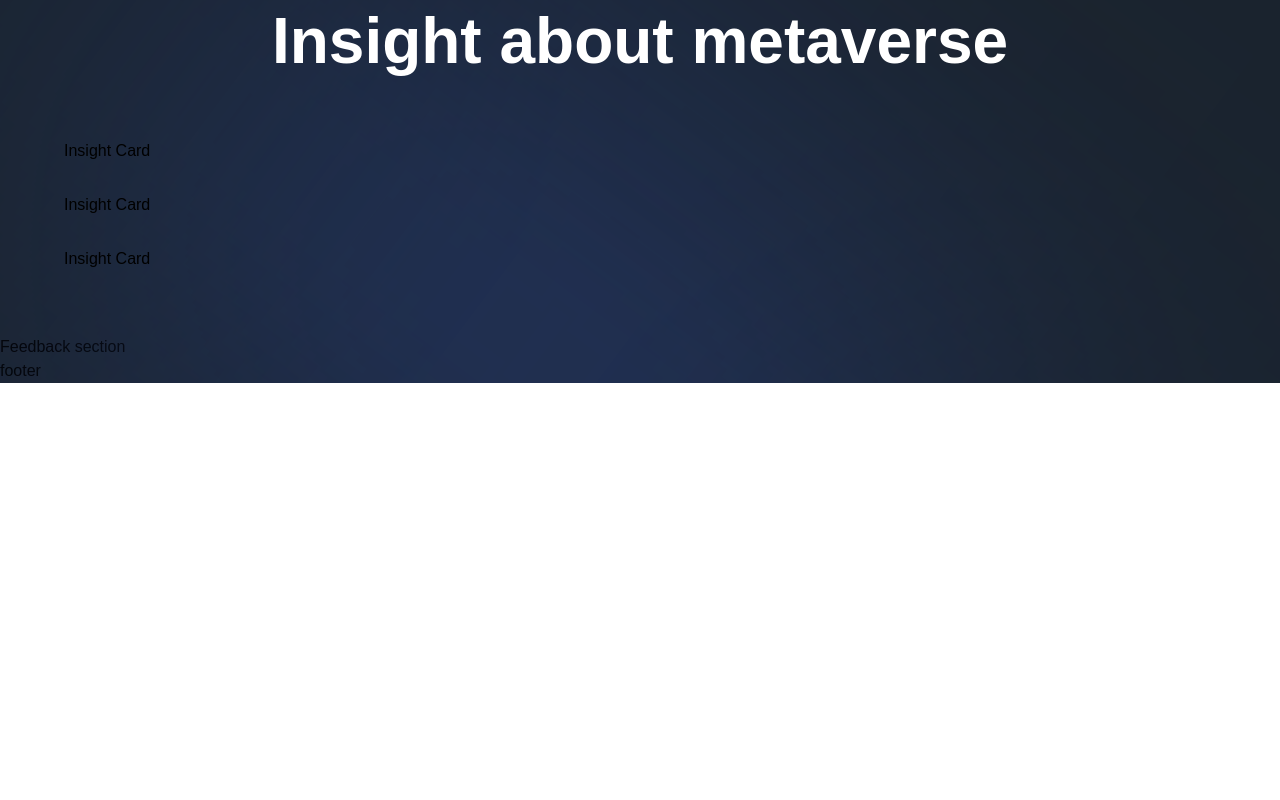
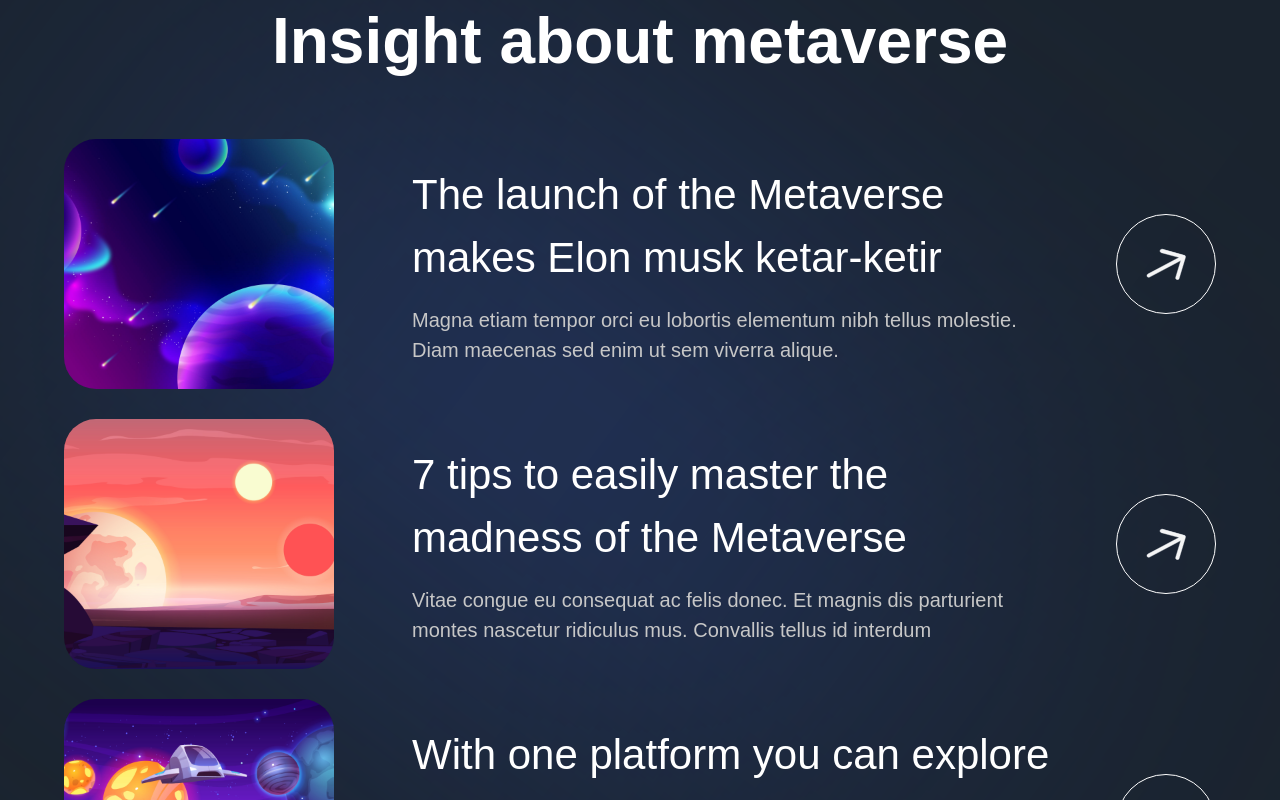
Before and after one commit to mikaelpizzi/metaversus, a Next.js app: page / in a window 1280 px wide. Shown: the part 5340-6140 px from the top of the page. Before the commit the page ends 5723 px from the top, so only its background shows below. Built offline with nearby package versions, Linux system fonts and the light colour scheme; a web font is replaced by a local one.

Commit message:
feat: Add styles to 'Insights' section

```diff
--- a/components/InsightCard.jsx
+++ b/components/InsightCard.jsx
@@ -1,9 +1,42 @@
 'use client';
 
-const InsightCard = () => (
-  <div>
-    Insight Card
-  </div>
+import { motion } from "framer-motion";
+import { fadeIn } from "../utils/motion";
+
+const InsightCard = ({ imgUrl, title, subtitle, index }) => (
+  <motion.div
+    variants={fadeIn('up', 'spring', index * 0.5, 1)}
+    className='flex md:flex-row flex-col gap-4'
+  >
+    <img
+      src={imgUrl}
+      alt={`planet-0${index}`}
+      className='md:w-[270px] w-full h-[250px] rounded-[32px] object-cover'
+    />
+    <div
+      className='w-full flex justify-between items-center'
+    >
+      <div
+        className="flex-1 md:ml-[62px] flex flex-col max-w-[650px]"
+      >
+        <h4
+          className="font-normal lg:text-[42px] text-[26px] text-white"
+        >{title}</h4>
+        <p
+          className="mt-[16px] font-normal lg:text-[20px] text-[14px] text-secondary-white"
+        >{subtitle}</p>
+      </div>
+      <a
+        className="lg:flex hidden items-center justify-center w-[100px] h-[100px] rounded-full bg-transparent border-[1px] border-white cursor-pointer"
+      >
+        <img
+          src="arrow.svg"
+          alt="arrow"
+          className="w-[40%] h-[40%] object-contain"
+        />
+      </a>
+    </div>
+  </motion.div>
 );
 
 export default InsightCard;
```
